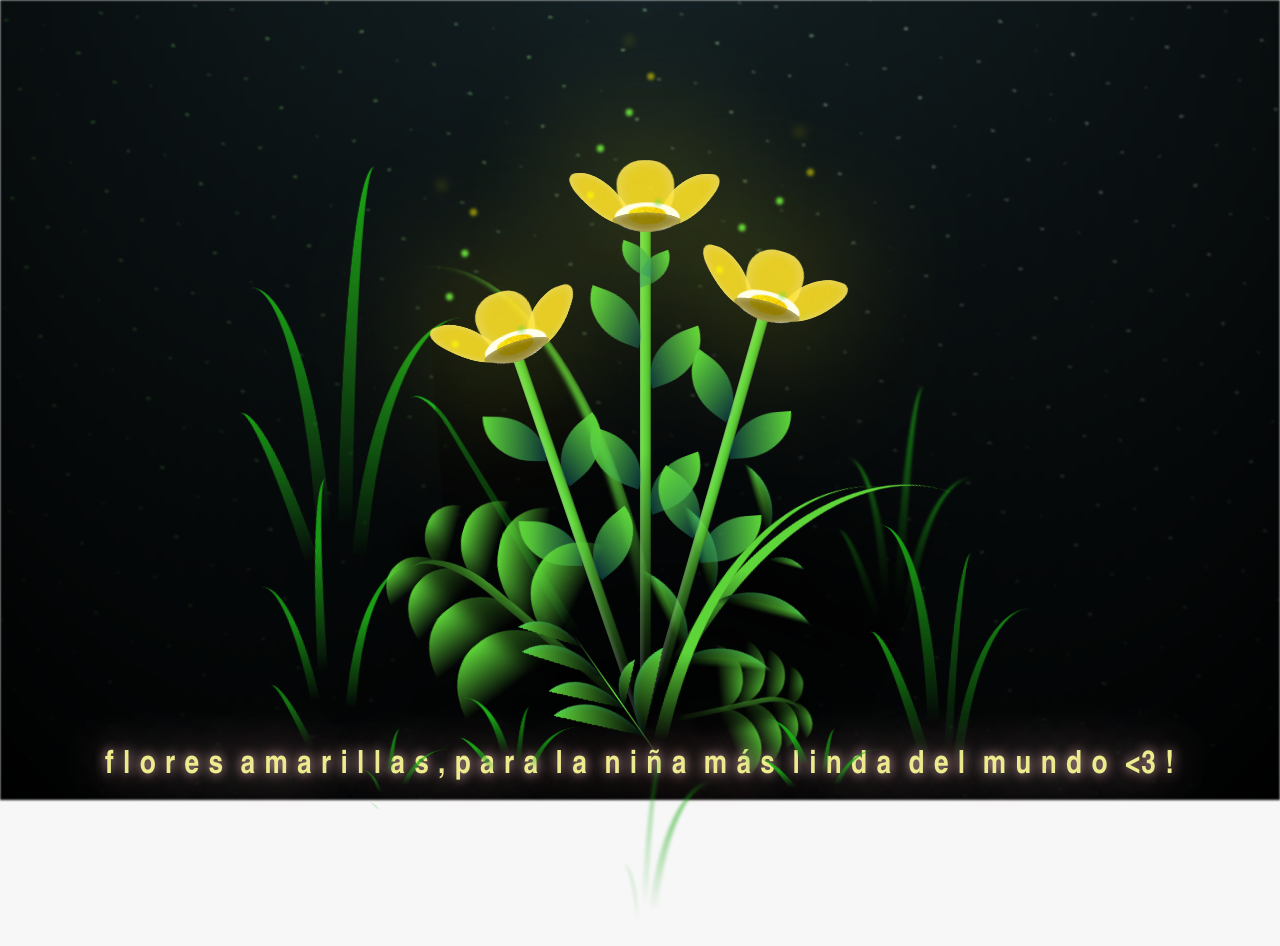
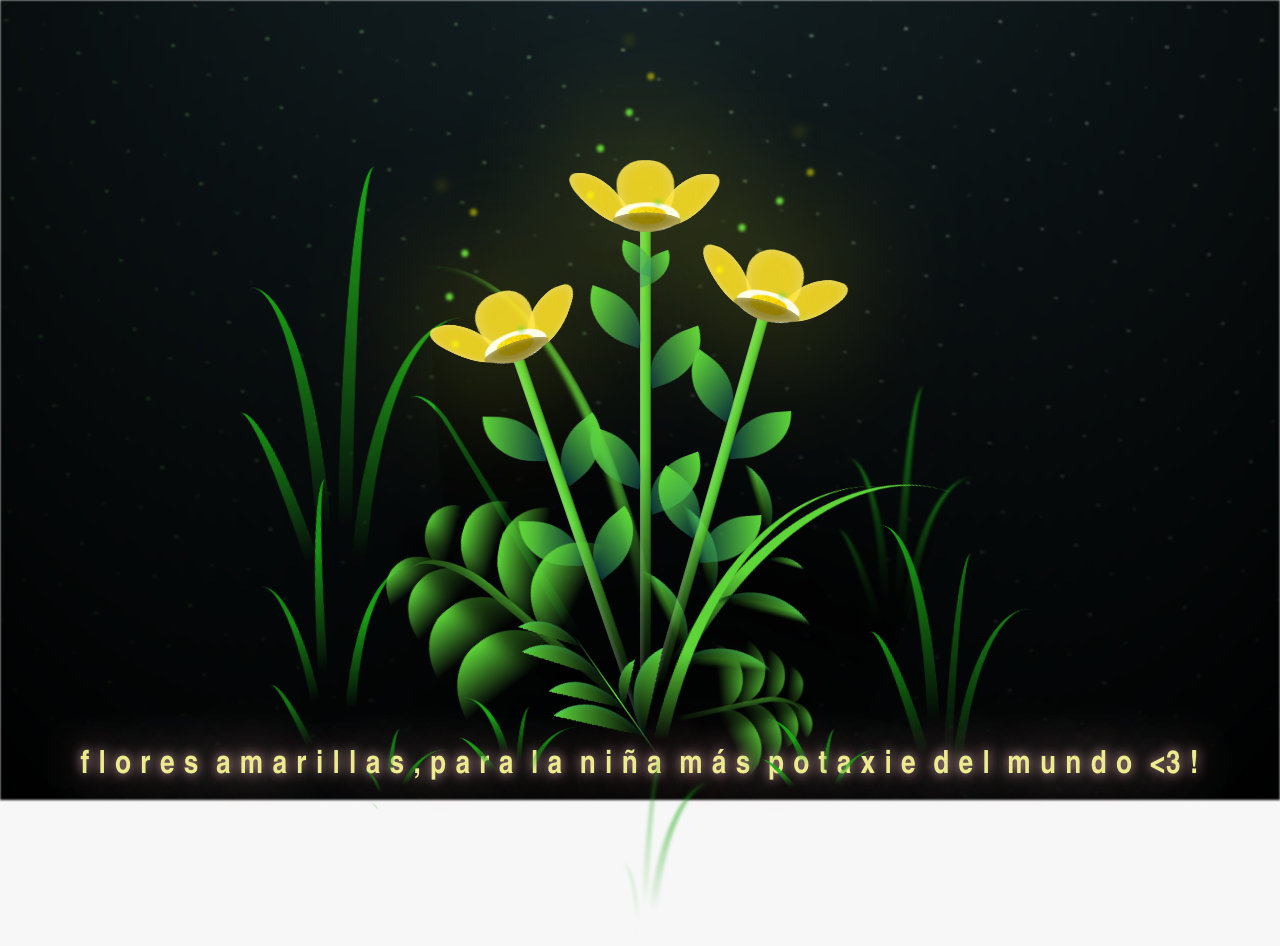
Before and after one commit to Carloss1505/surprise, a plain HTML site: page flower.html in a window 1280 px wide. Drawn offline with Linux system fonts and the light colour scheme.

Commit message:
first commit

```diff
--- a/flower.html
+++ b/flower.html
@@ -46,11 +46,13 @@
         <span>á</span>
         <span>s</span>
         <span> </span>
-        <span>l</span>
+        <span>p</span>
+        <span>o</span>
+        <span>t</span>
+        <span>a</span>
+        <span>x</span>
         <span>i</span>
-        <span>n</span>
-        <span>d</span>
-        <span>a</span>
+        <span>e</span>
         <span> </span>
         <span>d</span>
         <span>e</span>
```
Also changed, not shown: index.html (+9 -13 lines).
